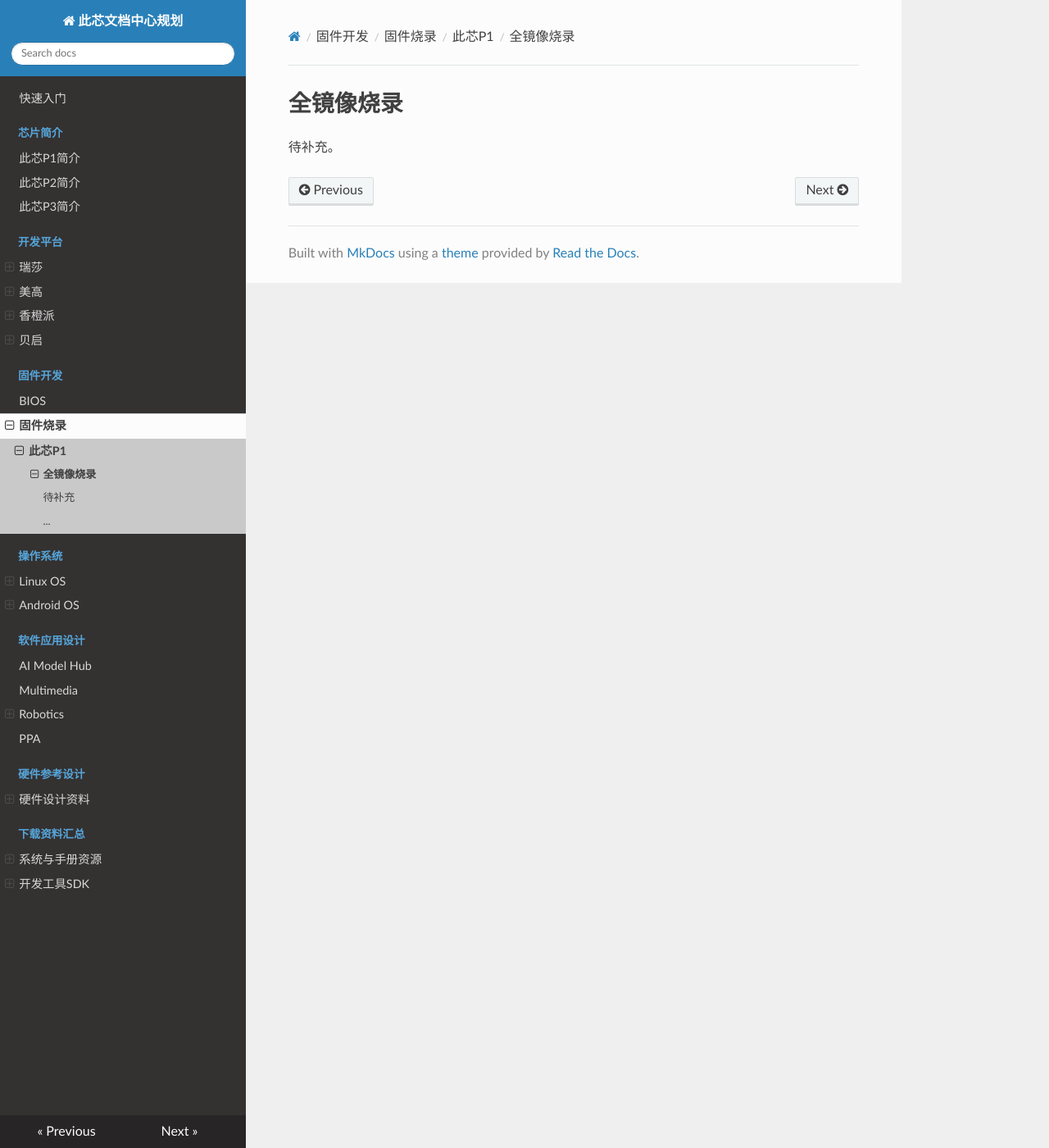
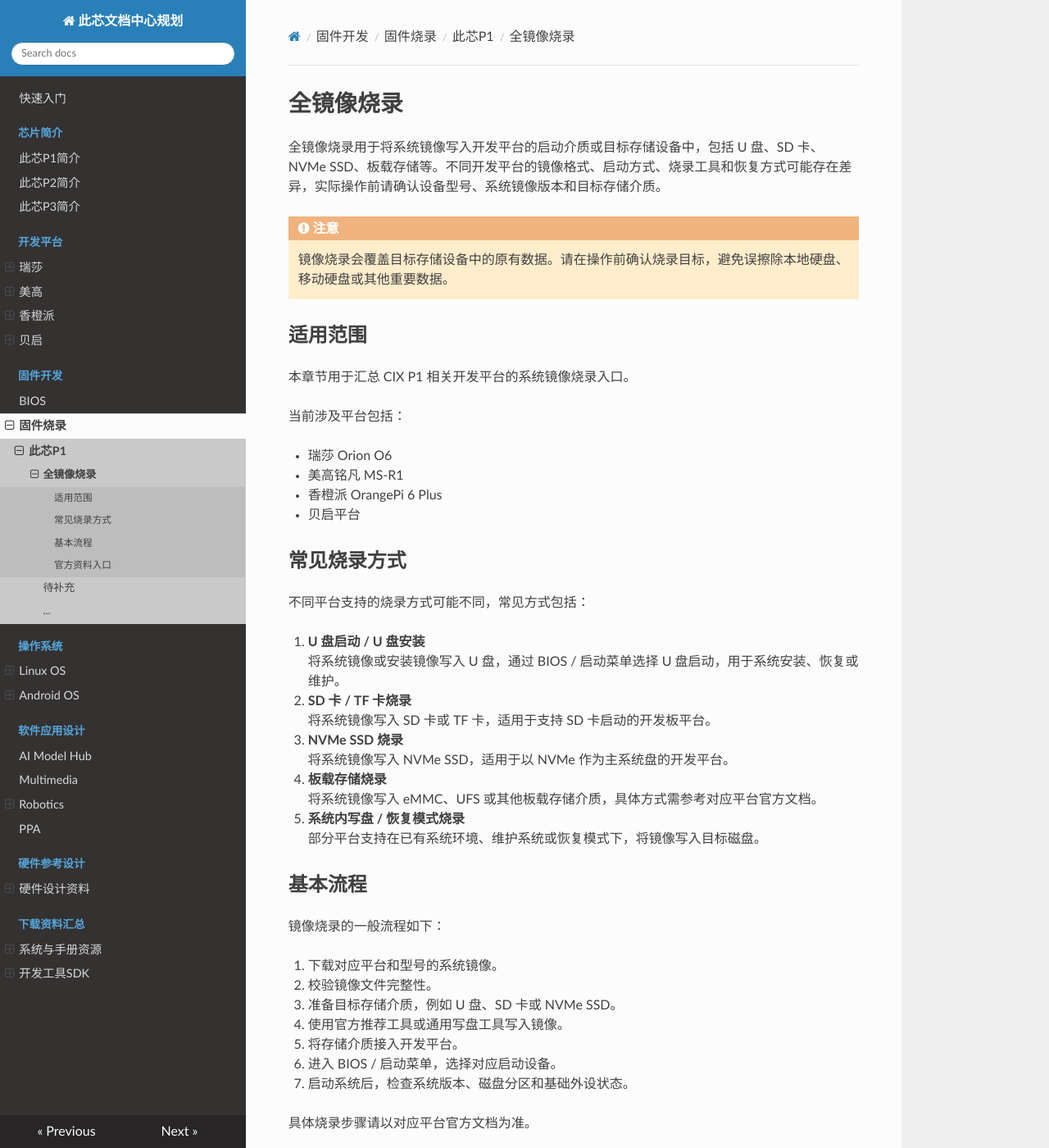
Before and after one commit to chao-luan/cix-cdc-docs, an MkDocs documentation site: the page built from docs/固件开发/固件烧录/此芯P1/全镜像烧录.md, in a window 1280 px wide and 1400 px high. Shown: the whole window at 82% size. Built offline with MkDocs 1.6.1, drawn with Linux system fonts in a browser that asks for light colours; nearby versions of some CDN libraries; some of the changed text lies outside the part shown.

Commit message:
Update 全镜像烧录.md

```diff
--- a/docs/固件开发/固件烧录/此芯P1/全镜像烧录.md
+++ b/docs/固件开发/固件烧录/此芯P1/全镜像烧录.md
@@ -1,3 +1,72 @@
 # 全镜像烧录
 
-待补充。
+全镜像烧录用于将系统镜像写入开发平台的启动介质或目标存储设备中，包括 U 盘、SD 卡、NVMe SSD、板载存储等。不同开发平台的镜像格式、启动方式、烧录工具和恢复方式可能存在差异，实际操作前请确认设备型号、系统镜像版本和目标存储介质。
+
+!!! warning "注意"
+    镜像烧录会覆盖目标存储设备中的原有数据。请在操作前确认烧录目标，避免误擦除本地硬盘、移动硬盘或其他重要数据。
+
+## 适用范围
+
+本章节用于汇总 CIX P1 相关开发平台的系统镜像烧录入口。
+
+当前涉及平台包括：
+
+- 瑞莎 Orion O6
+- 美高铭凡 MS-R1
+- 香橙派 OrangePi 6 Plus
+- 贝启平台
+
+## 常见烧录方式
+
+不同平台支持的烧录方式可能不同，常见方式包括：
+
+1. **U 盘启动 / U 盘安装**
+   将系统镜像或安装镜像写入 U 盘，通过 BIOS / 启动菜单选择 U 盘启动，用于系统安装、恢复或维护。
+
+2. **SD 卡 / TF 卡烧录**
+   将系统镜像写入 SD 卡或 TF 卡，适用于支持 SD 卡启动的开发板平台。
+
+3. **NVMe SSD 烧录**
+   将系统镜像写入 NVMe SSD，适用于以 NVMe 作为主系统盘的开发平台。
+
+4. **板载存储烧录**
+   将系统镜像写入 eMMC、UFS 或其他板载存储介质，具体方式需参考对应平台官方文档。
+
+5. **系统内写盘 / 恢复模式烧录**
+   部分平台支持在已有系统环境、维护系统或恢复模式下，将镜像写入目标磁盘。
+
+## 基本流程
+
+镜像烧录的一般流程如下：
+
+1. 下载对应平台和型号的系统镜像。
+2. 校验镜像文件完整性。
+3. 准备目标存储介质，例如 U 盘、SD 卡或 NVMe SSD。
+4. 使用官方推荐工具或通用写盘工具写入镜像。
+5. 将存储介质接入开发平台。
+6. 进入 BIOS / 启动菜单，选择对应启动设备。
+7. 启动系统后，检查系统版本、磁盘分区和基础外设状态。
+
+具体烧录步骤请以对应平台官方文档为准。
+
+## 官方资料入口
+
+### 瑞莎 Orion O6
+
+- [瑞莎 Orion O6 平台入口](../../../开发平台/瑞莎.md)
+- [Radxa Orion O6 官方产品页面](https://radxa.com/products/orion/o6/)
+- [Radxa Orion O6 下载资源页面](https://docs.radxa.com/en/orion/download)
+
+### 美高铭凡 MS-R1
+
+- [美高铭凡 MS-R1 平台入口](../../../开发平台/美高.md)
+- [MINISFORUM MS-R1 官方资料页面](https://www.minisforum.com/zh/pages/product-info)
+
+### 香橙派 OrangePi 6 Plus
+
+- [香橙派 OrangePi 6 Plus 平台入口](../../../开发平台/香橙派.md)
+- [OrangePi 6 Plus 官方资源页面](http://www.orangepi.cn/html/hardWare/computerAndMicrocontrollers/service-and-support/Orange-Pi-6-Plus.html)
+
+### 贝启平台
+
+- [贝启平台入口](../../../开发平台/贝启.md)
```
